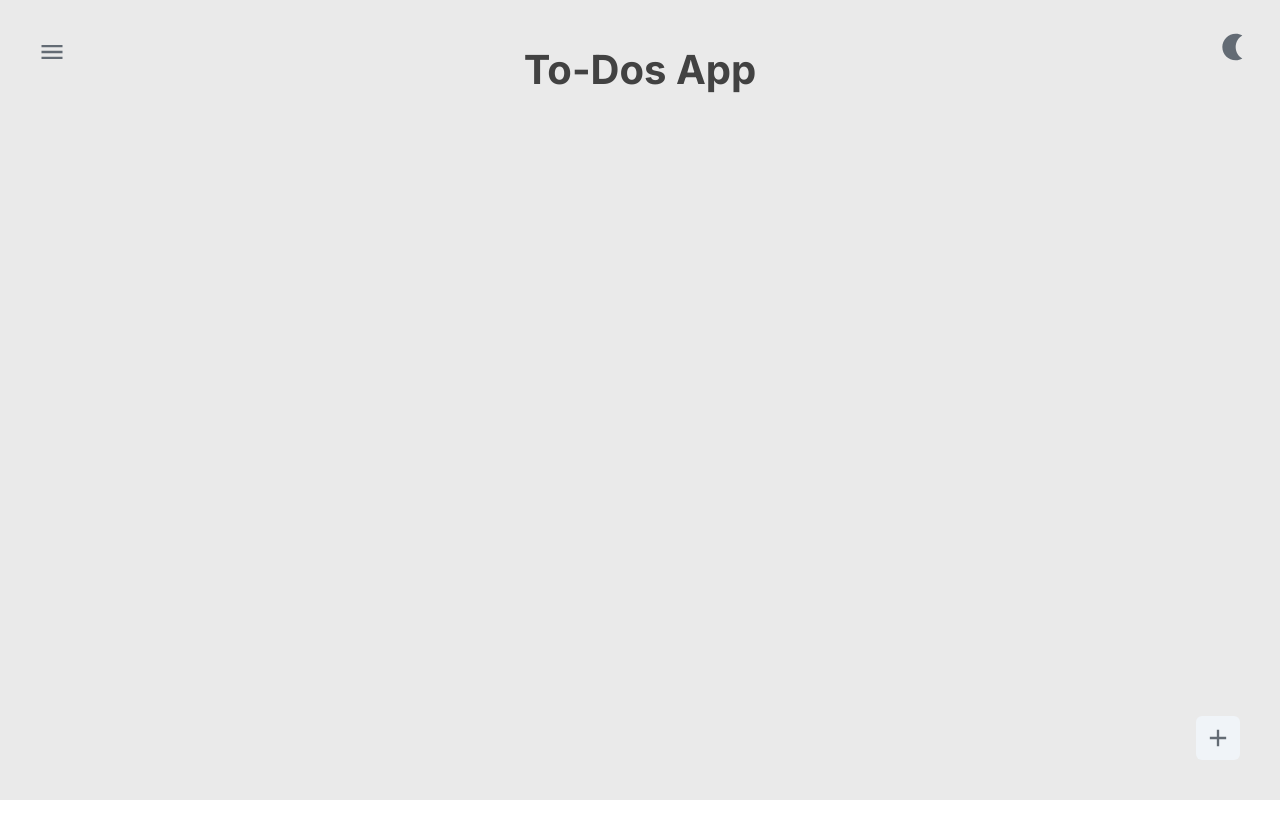
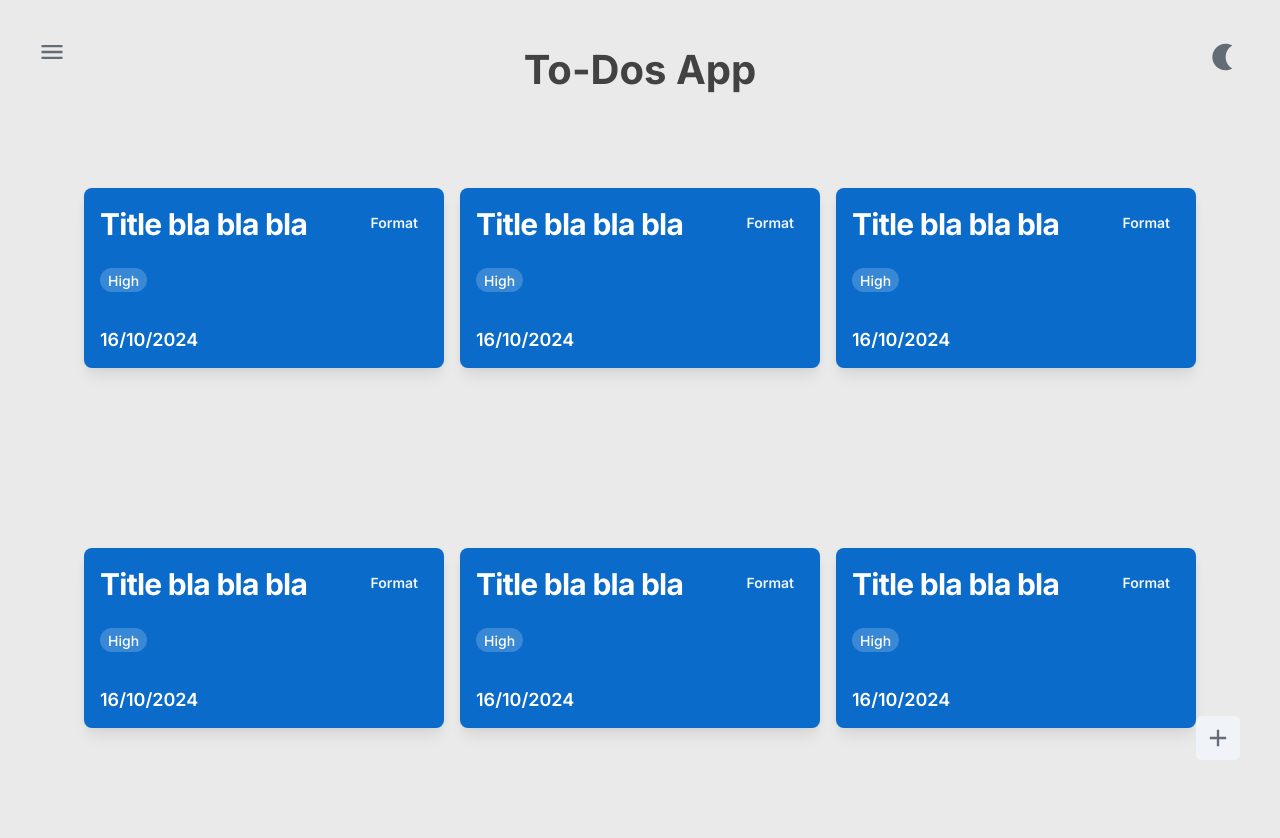
Before and after one commit to Marcus-Nastasi/to-dos-app-v2, a Next.js app: page / in a window 1280 px wide. Shown: the top 838 px of the page. Before the commit the page ends 800 px from the top, so only its background shows below. Built offline with nearby package versions, Linux system fonts and the light colour scheme.

Commit message:
refactoring create new to-do modal, and creating to-do card base

```diff
--- a/src/app/page.tsx
+++ b/src/app/page.tsx
@@ -2,9 +2,10 @@
 
 import MenuDrawer from '@/components/shared/menu-drawer';
 import CreateTodoModal from '@/components/todos/create-todo-modal';
+import TodoCard from '@/components/todos/todo-card';
 import EmojiObjectsIcon from '@mui/icons-material/EmojiObjects';
 import NightlightIcon from '@mui/icons-material/Nightlight';
-import { Box, Button, CssVarsProvider, extendTheme, Typography, useColorScheme } from "@mui/joy";
+import { Box, Button, CssVarsProvider, extendTheme, Stack, Typography, useColorScheme } from "@mui/joy";
 import { Fragment, useEffect } from "react";
 
 function ToggleThemeButton() {
@@ -25,8 +26,8 @@ function ToggleThemeButton() {
             height: 'fit-content',
             padding: 0.3,
             position: 'absolute',
-            right: 5,
-            top: 5,
+            right: 15,
+            top: 15,
             margin: { xs: 2, md: 3 },
          }}
       >
@@ -125,6 +126,26 @@ export default function Home() {
                >
                   To-Dos App
                </Typography>
+
+               <Box
+                  width={'100%'}
+                  minHeight={'100vh'}
+                  maxHeight={'fit-content'}
+                  display={'flex'}
+                  flexWrap={'wrap'}
+                  justifyContent={'center'}
+                  // alignItems={'center'}
+                  sx={{
+                     padding: { xs: 1, sm: 2, md: 5 }
+                  }}
+               >
+                  <TodoCard />
+                  <TodoCard />
+                  <TodoCard />
+                  <TodoCard />
+                  <TodoCard />
+                  <TodoCard />
+               </Box>
                <CreateTodoModal />
             </Box>
          </CssVarsProvider>
--- a/src/components/todos/create-todo-modal.tsx
+++ b/src/components/todos/create-todo-modal.tsx
@@ -10,7 +10,8 @@ import DialogContent from '@mui/joy/DialogContent';
 import Stack from '@mui/joy/Stack';
 import Add from '@mui/icons-material/Add';
 import { Transition } from 'react-transition-group';
-import { Box, IconButton } from '@mui/joy';
+import { Box, IconButton, Option, Select, selectClasses } from '@mui/joy';
+import { KeyboardArrowDown } from '@mui/icons-material';
 
 export default function CreateTodoModal() {
    const [open, setOpen] = React.useState<boolean>(false);
@@ -30,7 +31,7 @@ export default function CreateTodoModal() {
             onClick={() => setOpen(true)}
             size='lg'
          >
-            <Add />
+            <Add fontWeight={'bold'} />
          </IconButton>
          <Transition in={open} timeout={400}>
             {(state: string) => (
@@ -66,9 +67,10 @@ export default function CreateTodoModal() {
                         entered: { opacity: 1 },
                         }[state],
                      }}
+                     minWidth={'400px'}
                   >
-                     <DialogTitle>Create new project</DialogTitle>
-                     <DialogContent>Fill in the information of the project.</DialogContent>
+                     <DialogTitle>Create new to-do</DialogTitle>
+                     <DialogContent>Fill in the information of the to-do.</DialogContent>
                      <form
                         onSubmit={(event: React.FormEvent<HTMLFormElement>) => {
                         event.preventDefault();
@@ -77,14 +79,50 @@ export default function CreateTodoModal() {
                      >
                         <Stack spacing={2}>
                         <FormControl>
-                           <FormLabel>Name</FormLabel>
+                           <FormLabel>Title</FormLabel>
                            <Input autoFocus required />
+                        </FormControl>
+                        <FormControl>
+                           <FormLabel>Client</FormLabel>
+                           <Input required />
                         </FormControl>
                         <FormControl>
                            <FormLabel>Description</FormLabel>
                            <Input required />
                         </FormControl>
-                        <Button type="submit">Submit</Button>
+                        <FormControl>
+                           <FormLabel>Link</FormLabel>
+                           <Input required />
+                        </FormControl>
+                        <FormControl>
+                           <FormLabel>Due</FormLabel>
+                           {/* <Input required /> */}
+                           <Input
+                              required
+                              type="date"
+                           />
+                        </FormControl>
+                        <FormControl>
+                           <FormLabel>Priority</FormLabel>
+                           <Select
+                              placeholder="Select a priority…"
+                              indicator={<KeyboardArrowDown />}
+                              sx={{
+                              width: 240,
+                              [`& .${selectClasses.indicator}`]: {
+                                 transition: '0.2s',
+                                 [`&.${selectClasses.expanded}`]: {
+                                    transform: 'rotate(-180deg)',
+                                 },
+                              },
+                              }}
+                           >
+                              <Option value="dog">High</Option>
+                              <Option value="cat">Medium</Option>
+                              <Option value="fish">Low</Option>
+                           </Select>
+                        </FormControl>
+                        <Button type="submit" color='primary'>Submit</Button>
                         </Stack>
                      </form>
                   </ModalDialog>
--- /dev/null
+++ b/src/components/todos/todo-card.tsx
@@ -0,0 +1,65 @@
+import * as React from 'react';
+import Box from '@mui/joy/Box';
+import Button from '@mui/joy/Button';
+import Card from '@mui/joy/Card';
+import CardContent from '@mui/joy/CardContent';
+import CardActions from '@mui/joy/CardActions';
+import Chip from '@mui/joy/Chip';
+import Typography from '@mui/joy/Typography';
+import { Dropdown, Menu, MenuButton, MenuItem } from '@mui/joy';
+
+export default function TodoCard() {
+   return (
+      <Card
+         variant="solid"
+         color="primary"
+         invertedColors
+         sx={{
+            boxShadow: 'lg',
+            width: {
+               xs: '90%',
+               sm: '70%',
+               md: '50%',
+               lg: '30%',
+               xl: '30%'
+            },
+            height: 'fit-content',
+            m: 1
+         }}
+      >
+         <Box
+            sx={{
+               position: 'absolute',
+               right: 10
+            }}
+         >
+            <Dropdown>
+               <MenuButton
+                  variant='plain'
+                  sx={{
+                     width: 'fit-content'
+                  }}
+               >
+                  Format
+               </MenuButton>
+               <Menu>
+                  <MenuItem>pending</MenuItem>
+                  <MenuItem>in progress</MenuItem>
+                  <MenuItem>done</MenuItem>
+               </Menu>
+            </Dropdown>
+         </Box>
+         <Box>
+            <Typography level="h2" mb={3}>
+               Title bla bla bla
+            </Typography>
+            <Chip size="md" variant="soft" color='warning' sx={{ mb: 3 }}>
+               High
+            </Chip>
+         </Box>
+         <CardContent>
+            <Typography level="title-lg">16/10/2024</Typography>
+         </CardContent>
+      </Card>
+   );
+}
```
